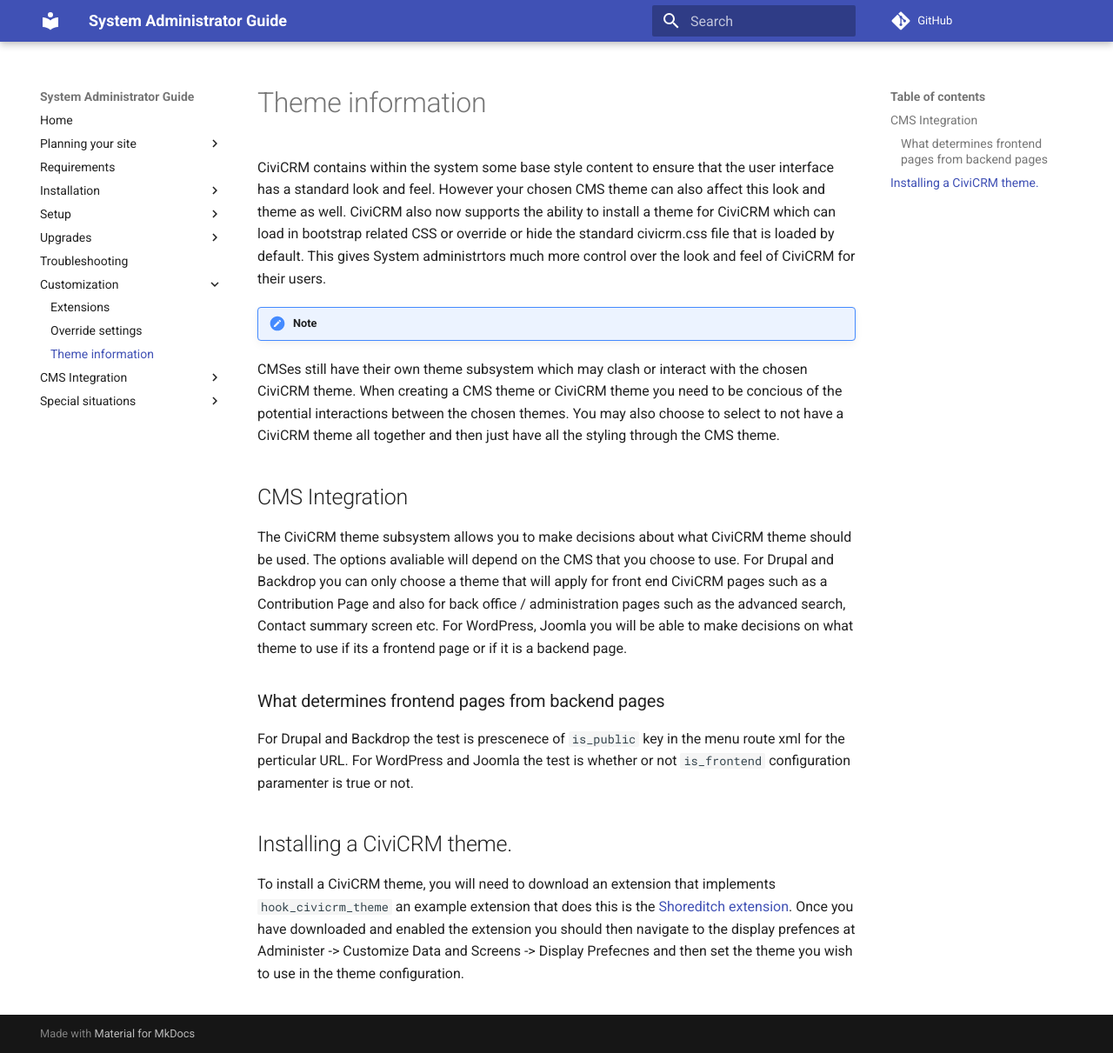
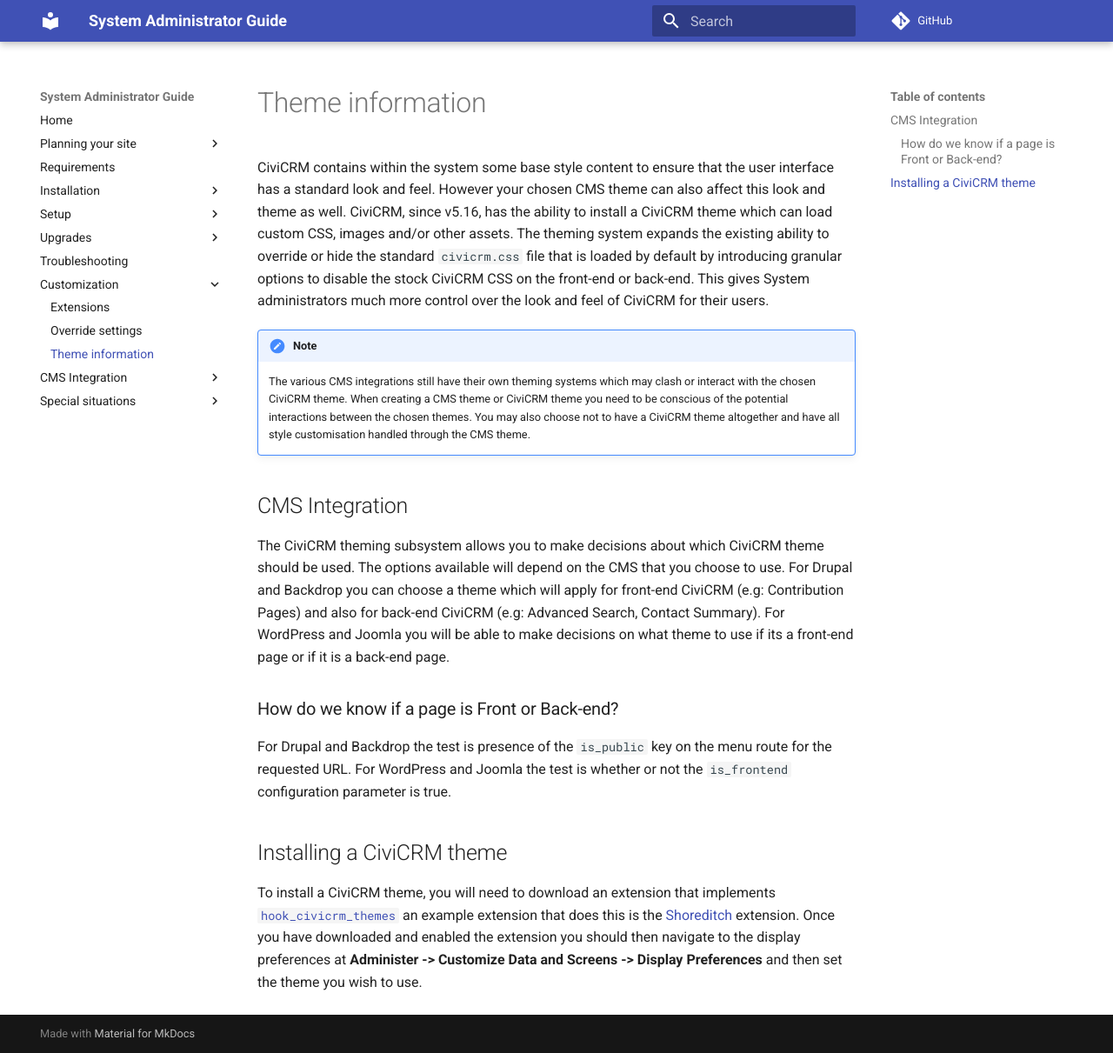
Before and after one commit to civicrm/civicrm-sysadmin-guide, an MkDocs documentation site: the page built from docs/customize/theme.md, in a window 1280 px wide and 1211 px high. Shown: the whole window at 87% size. Built offline with MkDocs 1.6.1 and Material for MkDocs 9.7.7, drawn with Linux system fonts in a browser that asks for light colours; comment, search, counter and statistics services are not loaded; old or Windows-style settings are respelled for this version of MkDocs.

Commit message:
Include changes requested by Mikey

```diff
--- a/docs/customize/theme.md
+++ b/docs/customize/theme.md
@@ -1,18 +1,18 @@
 # Theme information
 
-CiviCRM contains within the system some base style content to ensure that the user interface has a standard look and feel. However your chosen CMS theme can also affect this look and theme as well. CiviCRM also now supports the ability to install a theme for CiviCRM which can load in bootstrap related CSS or override or hide the standard civicrm.css file that is loaded by default. This gives System administrtors much more control over the look and feel of CiviCRM for their users.
+CiviCRM contains within the system some base style content to ensure that the user interface has a standard look and feel. However your chosen CMS theme can also affect this look and theme as well. CiviCRM, since v5.16, has the ability to install a CiviCRM theme which can load custom CSS, images and/or other assets. The theming system expands the existing ability to override or hide the standard `civicrm.css` file that is loaded by default by introducing granular options to disable the stock CiviCRM CSS on the front-end or back-end. This gives System administrators much more control over the look and feel of CiviCRM for their users.
 
-!!! note CMS theme and CiviCRM Theme
-   CMSes still have their own theme subsystem which may clash or interact with the chosen CiviCRM theme. When creating a CMS theme or CiviCRM theme you need to be concious of the potential interactions between the chosen themes. You may also choose to select to not have a CiviCRM theme all together and then just have all the styling through the CMS theme.
+!!!note CMS theming system interactions
+    The various CMS integrations still have their own theming systems which may clash or interact with the chosen CiviCRM theme. When creating a CMS theme or CiviCRM theme you need to be conscious of the potential interactions between the chosen themes. You may also choose not to have a CiviCRM theme altogether and have all style customisation handled through the CMS theme.
 
 ## CMS Integration
 
-The CiviCRM theme subsystem allows you to make decisions about what CiviCRM theme should be used. The options avaliable will depend on the CMS that you choose to use. For Drupal and Backdrop you can only choose a theme that will apply for front end CiviCRM pages such as a Contribution Page and also for back office / administration pages such as the advanced search, Contact summary screen etc. For WordPress, Joomla you will be able to make decisions on what theme to use if its a frontend page or if it is a backend page.
+The CiviCRM theming subsystem allows you to make decisions about which CiviCRM theme should be used. The options available will depend on the CMS that you choose to use. For Drupal and Backdrop you can choose a theme which will apply for front-end CiviCRM (e.g: Contribution Pages) and also for back-end CiviCRM (e.g: Advanced Search, Contact Summary). For WordPress and Joomla you will be able to make decisions on what theme to use if its a front-end page or if it is a back-end page.
 
-### What determines frontend pages from backend pages
+### How do we know if a page is Front or Back-end?
 
-For Drupal and Backdrop the test is prescenece of `is_public` key in the menu route xml for the perticular URL. For WordPress and Joomla the test is whether or not `is_frontend` configuration paramenter is true or not.
+For Drupal and Backdrop the test is presence of the `is_public` key on the menu route for the requested URL. For WordPress and Joomla the test is whether or not the `is_frontend` configuration parameter is true.
 
-## Installing a CiviCRM theme.
+## Installing a CiviCRM theme
 
-To install a CiviCRM theme, you will need to download an extension that implements `hook_civicrm_theme` an example extension that does this is the [Shoreditch extension](https://civicrm.org/extensions/shoreditch). Once you have downloaded and enabled the extension you should then navigate to the display prefences at Administer -> Customize Data and Screens -> Display Prefecnes and then set the theme you wish to use in the theme configuration.
+To install a CiviCRM theme, you will need to download an extension that implements [`hook_civicrm_themes`](https://docs.civicrm.org/dev/en/latest/hooks/hook_civicrm_themes/) an example extension that does this is the [Shoreditch](https://civicrm.org/extensions/shoreditch) extension. Once you have downloaded and enabled the extension you should then navigate to the display preferences at **Administer -> Customize Data and Screens -> Display Preferences** and then set the theme you wish to use.
```
